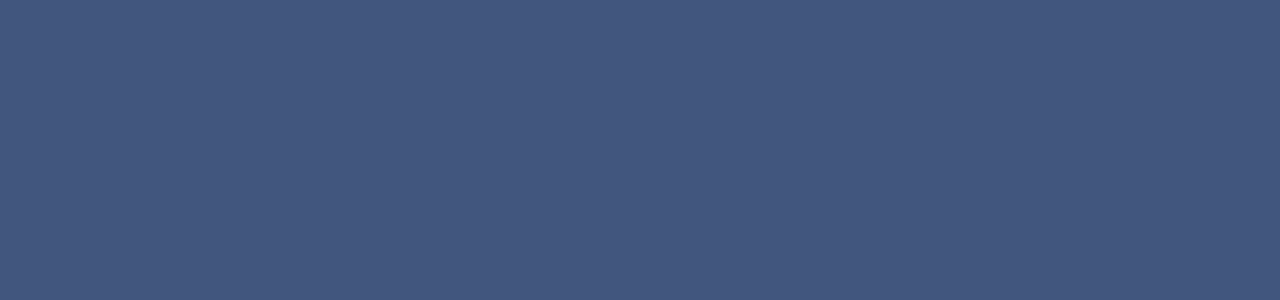
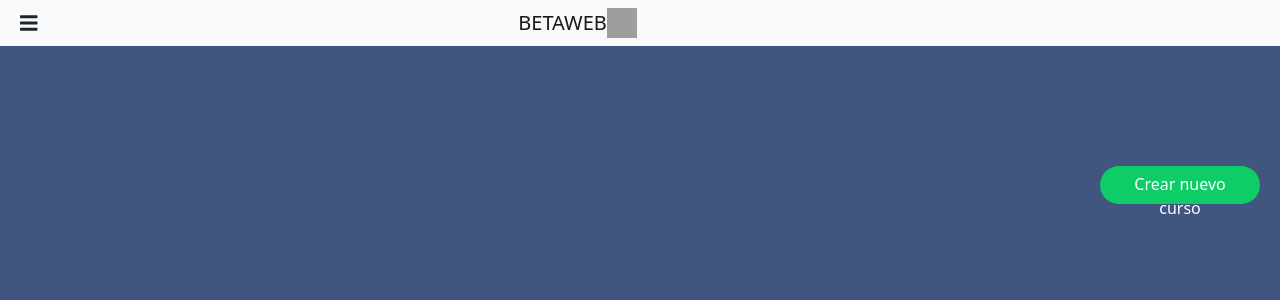
Before and after one commit to JeanPMA/BetaWeb, a React (Create React App) app: page /misCursos_docente in a window 1280 px wide. Shown: the top 300 px of the page. Built offline with nearby package versions, Linux system fonts and the light colour scheme; grey boxes are pictures that could not be loaded.

Commit message:
Añadido pestaña mis curso y boton crear nuevo curso

```diff
--- a/src/App.css
+++ b/src/App.css
@@ -225,3 +225,16 @@ span {
 #logo_lupa {
   margin-left: 10px;
 }
+
+#boton_misCursos {
+  background-color: #0ecd67;
+  margin-left: 1100px;
+  margin-top: 120px;
+  border-radius: 30px;
+  color: white;
+  height: 38px;
+  width: 160px;
+  padding-top: 6px;
+  border-style: hidden;
+  text-align: center;
+}
--- a/src/App.js
+++ b/src/App.js
@@ -7,6 +7,7 @@ import Navigation from "./components/Navegacion";
 import Slider from "./components/Slider";
 import Cursos from "./pages/Cursos";
 import Instructor from "./pages/Instructor";
+import MisCursos_docente from "./pages/MisCursos_docente"
 
 class App extends Component {
   render() {
@@ -25,6 +26,9 @@ class App extends Component {
             <Route path="/instructor">
               <Instructor />
             </Route>
+            <Route path="/misCursos_docente">
+              <MisCursos_docente />
+            </Route>
           </Switch>
         </div>
       </Router>
--- /dev/null
+++ b/src/components/Contenido_misCursosDocente.js
@@ -0,0 +1,15 @@
+import React, { Component } from 'react';
+
+class misCursosDocente extends Component{
+    render(){
+        return(
+
+            <div className="Boton">
+                <a href="#" id="boton_misCursos" className="btn " type="button">Crear nuevo curso</a>
+
+                </div>
+        )
+    }
+}
+
+export default misCursosDocente;
--- a/src/components/NavegacionInstructor.js
+++ b/src/components/NavegacionInstructor.js
@@ -57,7 +57,7 @@ function NavegacionInstructor() {
                 </Link>
 
                 <Link
-                  to="/instructor/#"
+                  to="/MisCursos_docente/#"
                   type="button"
                   className="boton-cursos-instructor  text-white"
                 >
--- /dev/null
+++ b/src/pages/MisCursos_docente.js
@@ -0,0 +1,18 @@
+import React from "react";
+import NavegacionInstructor from "../components/NavegacionInstructor";
+import Contenido_misCursosDocente from "../components/Contenido_misCursosDocente";
+
+function cursos_docente() {
+  return (
+    <div className="container-instructor">
+      <div className="navegacion-menu">
+        <NavegacionInstructor />
+      </div>
+      <div className="contenido">
+        <Contenido_misCursosDocente />
+      </div>
+    </div>
+  );
+}
+
+export default cursos_docente;
```
